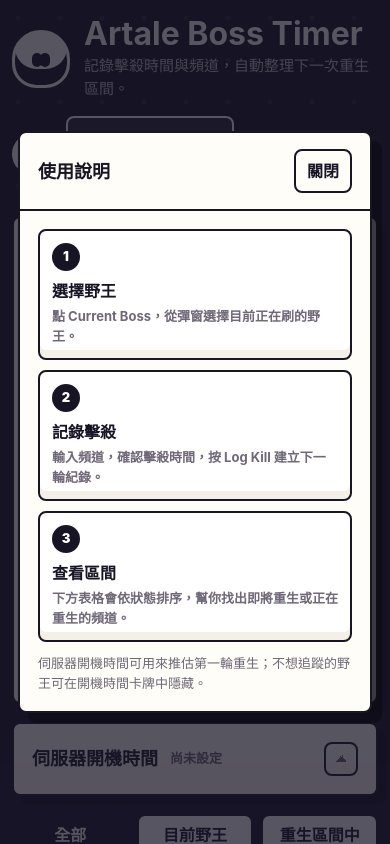
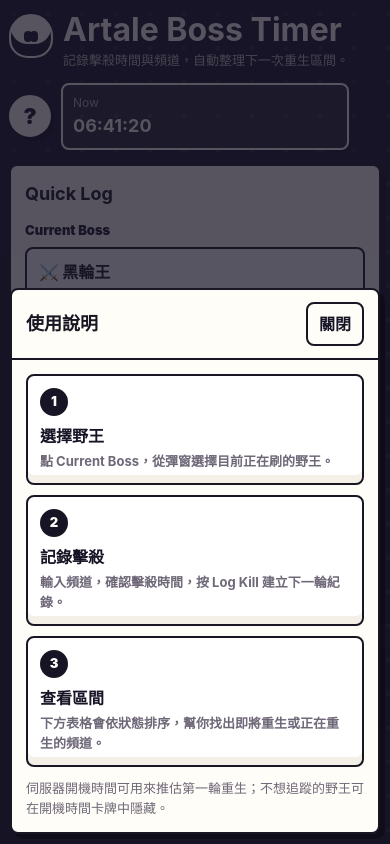
Before and after one commit to Kouri0812/artale-boss-timer, a plain HTML site: page index.html in a window 390 px wide. Both pictures are taken after a click on the button "使用說明". Shown: the top 844 px of the page. Drawn offline with Linux system fonts and the light colour scheme.

Commit message:
Add files via upload

```diff
--- a/index.html
+++ b/index.html
@@ -742,8 +742,108 @@
     }
 
     @media (max-width: 520px) {
+      :root {
+        --shadow: 5px 5px 0 rgba(0, 0, 0, .22);
+      }
+
+      body {
+        background:
+          radial-gradient(circle at 14px 14px, rgba(255, 255, 255, .07) 2px, transparent 3px) 0 0 / 34px 34px,
+          var(--bg);
+      }
+
+      .page {
+        width: min(100% - 18px, 520px);
+        padding: 14px 0 34px;
+      }
+
+      .topbar {
+        gap: 12px;
+        margin-bottom: 14px;
+      }
+
+      .brand {
+        align-items: flex-start;
+        gap: 10px;
+      }
+
+      .mascot {
+        width: 44px;
+        height: 44px;
+        border-width: 2px;
+        box-shadow: inset 0 -12px 0 var(--ink);
+      }
+
+      .mascot::before,
+      .mascot::after {
+        top: 15px;
+        width: 8px;
+        height: 11px;
+      }
+
+      .mascot::before {
+        left: 13px;
+      }
+
+      .mascot::after {
+        right: 13px;
+      }
+
+      h1 {
+        font-size: 32px;
+      }
+
+      .subtitle {
+        font-size: 13px;
+      }
+
+      .top-actions {
+        display: grid;
+        grid-template-columns: 42px 1fr;
+        width: 100%;
+        gap: 10px;
+      }
+
+      .clock {
+        min-width: 0;
+        padding: 9px 10px;
+        text-align: left;
+      }
+
+      .clock-time {
+        font-size: 18px;
+      }
+
+      .panel-header {
+        padding: 14px 14px 0;
+      }
+
+      .panel-body {
+        padding: 14px;
+      }
+
+      .server-panel summary {
+        display: grid;
+        grid-template-columns: 1fr 30px;
+        gap: 4px 10px;
+        padding: 14px;
+      }
+
+      .server-panel summary::after {
+        grid-column: 2;
+        grid-row: 1 / span 2;
+        align-self: center;
+      }
+
+      .server-summary {
+        grid-column: 1;
+        white-space: normal;
+        line-height: 1.35;
+      }
+
       .row {
         grid-template-columns: 1fr;
+        gap: 0;
       }
 
       .estimate-item {
@@ -756,6 +856,7 @@
 
       .toolbar {
         align-items: stretch;
+        gap: 8px;
       }
 
       .tabs,
@@ -764,8 +865,146 @@
         width: 100%;
       }
 
+      .tabs {
+        display: grid;
+        grid-template-columns: 1fr 1fr 1fr;
+        gap: 6px;
+      }
+
       .tab {
         flex: 1;
+        min-height: 42px;
+        padding: 6px 8px;
+        font-size: 13px;
+      }
+
+      .actions {
+        width: 100%;
+        display: grid;
+        grid-template-columns: 1fr 1fr;
+      }
+
+      .selected-boss-button {
+        min-height: 62px;
+        padding: 11px 12px;
+      }
+
+      .boss-card {
+        min-height: 94px;
+        padding: 10px 36px 10px 10px;
+      }
+
+      .modal {
+        padding: 10px;
+        align-items: end;
+      }
+
+      .modal-panel {
+        width: 100%;
+        max-height: calc(100vh - 20px);
+        box-shadow: 5px 5px 0 rgba(0, 0, 0, .32);
+      }
+
+      .modal-header {
+        padding: 12px 14px;
+      }
+
+      .modal-body {
+        padding: 14px;
+      }
+
+      .table-wrap {
+        overflow: visible;
+        border: 0;
+        background: transparent;
+        box-shadow: none;
+      }
+
+      table,
+      thead,
+      tbody,
+      tr,
+      th,
+      td {
+        display: block;
+      }
+
+      table {
+        min-width: 0;
+      }
+
+      thead {
+        display: none;
+      }
+
+      tbody {
+        display: grid;
+        gap: 10px;
+      }
+
+      tr {
+        padding: 12px;
+        border: 2px solid var(--line);
+        border-radius: 8px;
+        background: var(--panel);
+        box-shadow: 5px 5px 0 rgba(0, 0, 0, .18);
+      }
+
+      td {
+        display: grid;
+        grid-template-columns: 92px minmax(0, 1fr);
+        gap: 10px;
+        align-items: start;
+        padding: 8px 0;
+        border-bottom: 1px solid #e3ded4;
+        white-space: normal;
+      }
+
+      td:last-child {
+        border-bottom: 0;
+      }
+
+      td::before {
+        color: var(--muted);
+        font-size: 12px;
+        font-weight: 900;
+      }
+
+      td:nth-child(1)::before {
+        content: "Channel";
+      }
+
+      td:nth-child(2)::before {
+        content: "Boss";
+      }
+
+      td:nth-child(3)::before {
+        content: "Base";
+      }
+
+      td:nth-child(4)::before {
+        content: "Window";
+      }
+
+      td:nth-child(5)::before {
+        content: "Status";
+      }
+
+      td:nth-child(6)::before {
+        content: "Actions";
+      }
+
+      td .actions {
+        width: auto;
+      }
+
+      .channel {
+        font-size: 20px;
+      }
+
+      .site-footer {
+        padding: 12px;
+        font-size: 12px;
       }
     }
   </style>
```
